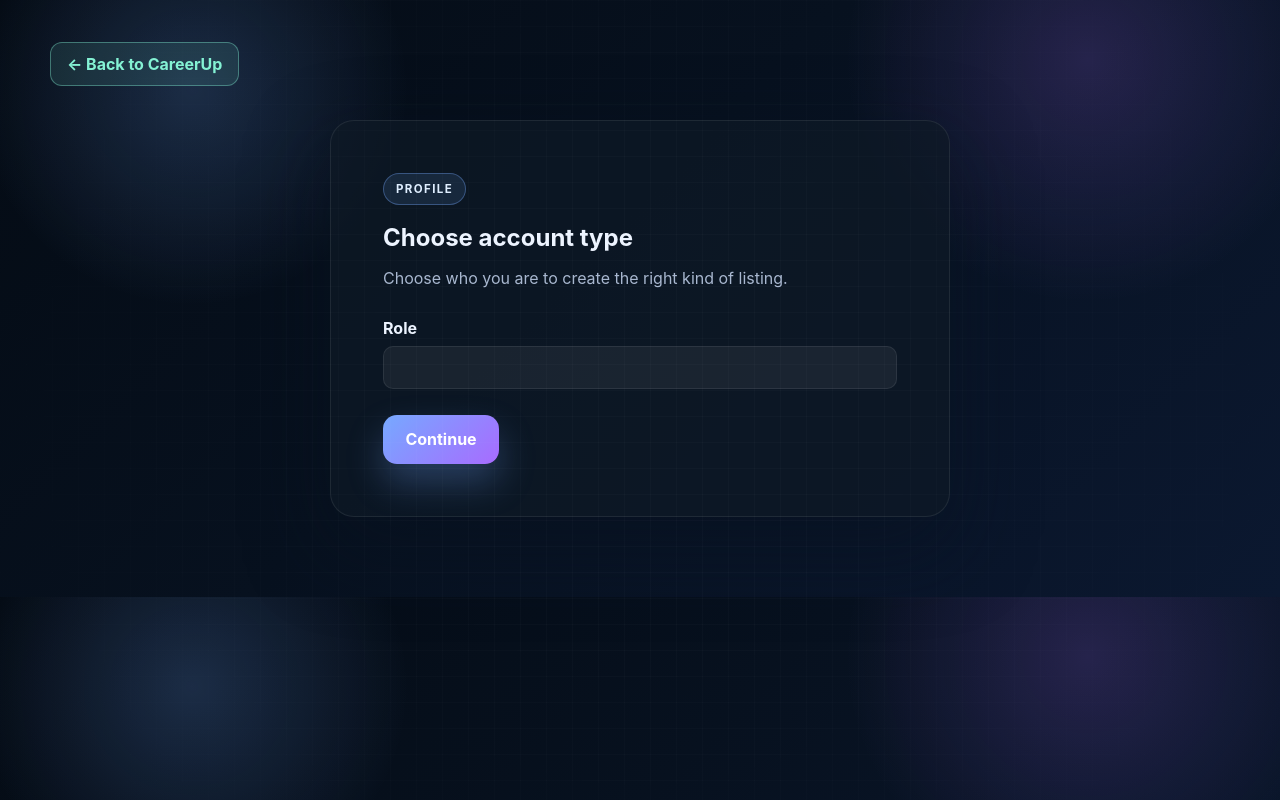
After one commit to Yusufbek728/CareerUp, a Django app: template templates/mainapp/choose_role.html in a window 1280 px wide. The commit adds this page. Run offline with Django 5.2, Linux system fonts and the light colour scheme; the template is opened without the code that fills it, so the values that code supplies are empty, except form fields; form fields are guessed from the names that the template uses.

Commit message:
update project

```diff
--- a/mainapp/urls.py
+++ b/mainapp/urls.py
@@ -10,6 +10,7 @@ from .views import (
     internship_detail,
     resume_detail,
     create_listing,
+    choose_role,
     edit_listing,
     login_view,
     logout_view,
@@ -30,6 +31,7 @@ urlpatterns = [
     path('internships/<int:pk>/', internship_detail, name='internship_detail'),
     path('resumes/<int:pk>/', resume_detail, name='resume_detail'),
     path('create/<str:listing_type>/', create_listing, name='create_listing'),
+    path('choose-role/', choose_role, name='choose_role'),
     path('edit/<str:listing_type>/<int:pk>/', edit_listing, name='edit_listing'),
     path('register/', register_view, name='register'),
     path('login/', login_view, name='login'),
--- /dev/null
+++ b/templates/mainapp/choose_role.html
@@ -0,0 +1,31 @@
+{% load i18n static %}
+{% get_current_language as current_language %}
+<!DOCTYPE html>
+<html lang="{{ current_language }}">
+<head>
+    <meta charset="UTF-8">
+    <meta name="viewport" content="width=device-width, initial-scale=1.0">
+    <title>{% translate "Choose account type" %} — CareerUp</title>
+    <link rel="stylesheet" href="{% static 'mainapp/styles.css' %}">
+</head>
+<body>
+    <main class="create-page container">
+        <a href="{% url 'home' %}" class="back-link">&larr; {% translate "Back to CareerUp" %}</a>
+        <section class="create-panel auth-panel">
+            <span class="tag">{% translate "PROFILE" %}</span>
+            <h1>{% translate "Choose account type" %}</h1>
+            <p class="form-intro">{% translate "Choose who you are to create the right kind of listing." %}</p>
+            <form method="post" class="listing-form">
+                {% csrf_token %}
+                {% if form.non_field_errors %}<div class="form-errors">{{ form.non_field_errors }}</div>{% endif %}
+                <div class="form-field">
+                    <label for="{{ form.role.id_for_label }}">{{ form.role.label }}</label>
+                    {{ form.role }}
+                    {% for error in form.role.errors %}<span class="field-error">{{ error }}</span>{% endfor %}
+                </div>
+                <button type="submit" class="primary-btn form-submit">{% translate "Continue" %}</button>
+            </form>
+        </section>
+    </main>
+</body>
+</html>
--- a/templates/mainapp/index.html
+++ b/templates/mainapp/index.html
@@ -52,7 +52,7 @@
                                 {% elif request.user.account_profile.role == 'worker' %}
                                     <a href="{% url 'create_listing' 'resume' %}">{% translate "Resume" %}</a>
                                 {% else %}
-                                    <a href="{% url 'register' %}">{% translate "Complete your profile to create" %}</a>
+                                    <a href="{% url 'choose_role' %}">{% translate "Choose account type" %}</a>
                                 {% endif %}
                             {% else %}
                                 <a href="{% url 'login' %}?next={% url 'create_listing' 'job' %}">{% translate "Log in to create" %}</a>
```
Also changed, not shown: mainapp/forms.py (+7 -0 lines), mainapp/views.py (+22 -2 lines).
